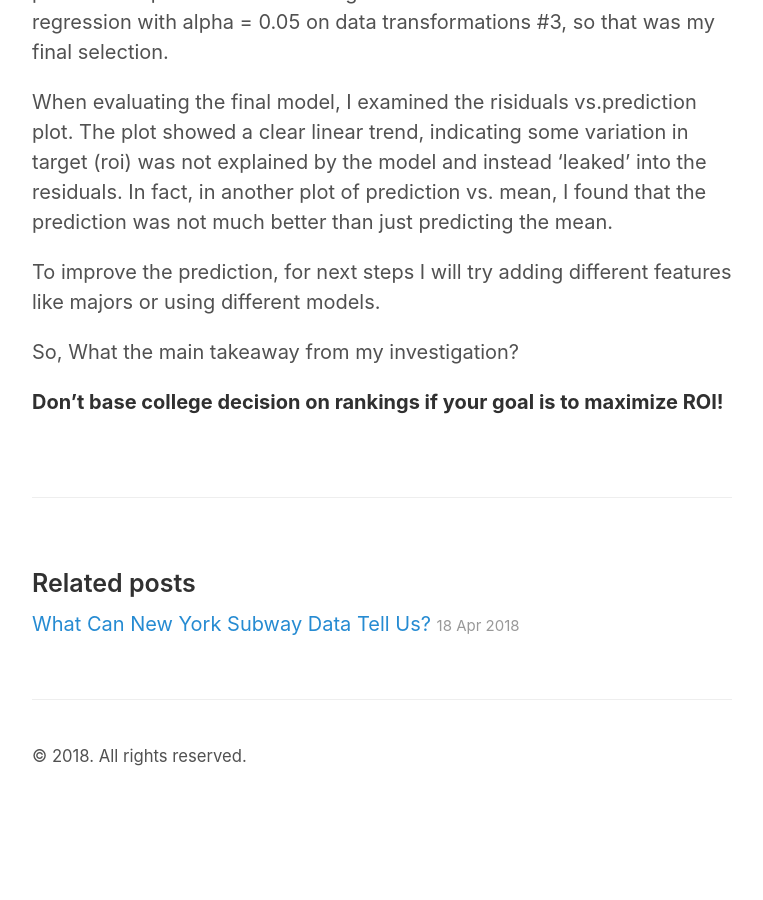
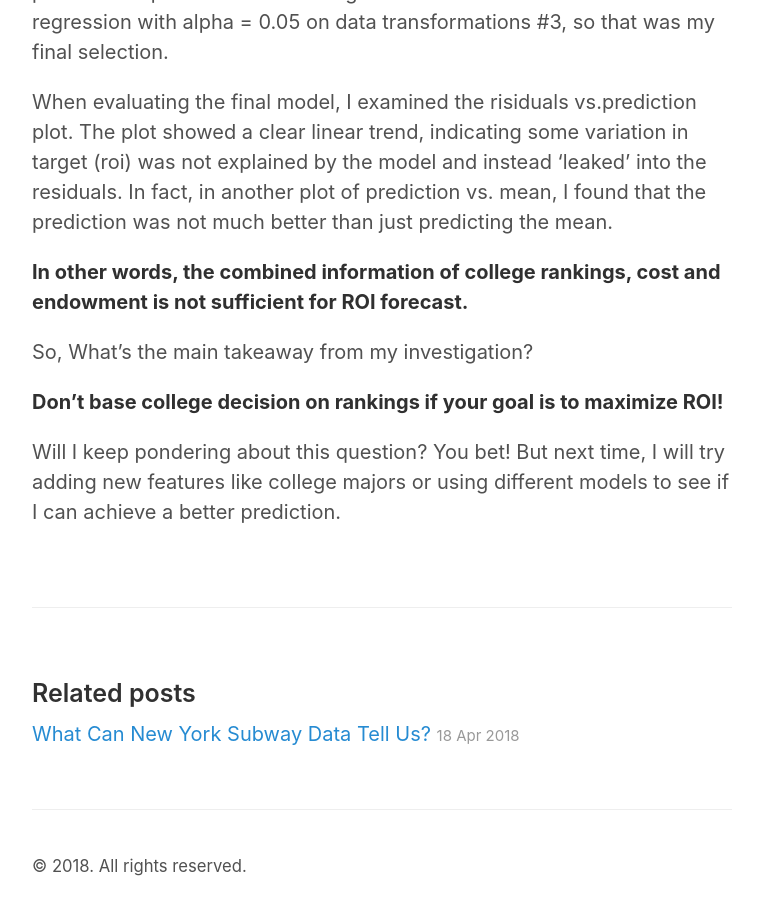
Before and after one commit to jieliang/jieliang.github.io, a Jekyll site: the page built from _posts/2018-05-02-Can-college-rankings-predict-return-on-investment?.md, in a window 1280 px wide and 900 px high, scrolled down 1546 px. Shown: the whole window, without its empty margins (258-1021 px from the left). Built offline with Jekyll 4.4.1, drawn with Linux system fonts in a browser that asks for light colours; before the commit the page ends 2356 px from its top, so only the background shows below that.

Commit message:
Update 2018-05-02-Can-college-rankings-predict-return-on-investment?.md

```diff
--- a/_posts/2018-05-02-Can-college-rankings-predict-return-on-investment?.md
+++ b/_posts/2018-05-02-Can-college-rankings-predict-return-on-investment?.md
@@ -28,8 +28,10 @@ Once data preparation was done, I started the model selection process. The metri
 
 When evaluating the final model, I examined the risiduals vs.prediction plot. The plot showed a clear linear trend, indicating some variation in target (roi) was not explained by the model and instead 'leaked' into the residuals. In fact, in another plot of prediction vs. mean, I found that the prediction was not much better than just predicting the mean.
 
-To improve the prediction, for next steps I will try adding different features like majors or using different models.
+__In other words, the combined information of college rankings, cost and endowment is not sufficient for ROI forecast.__
 
-So, What the main takeaway from my investigation?
+So, What's the main takeaway from my investigation?
 
 __Don't base college decision on rankings if your goal is to maximize ROI!__
+
+Will I keep pondering about this question? You bet! But next time, I will try adding new features like college majors or using different models to see if I can achieve a better prediction.
```
